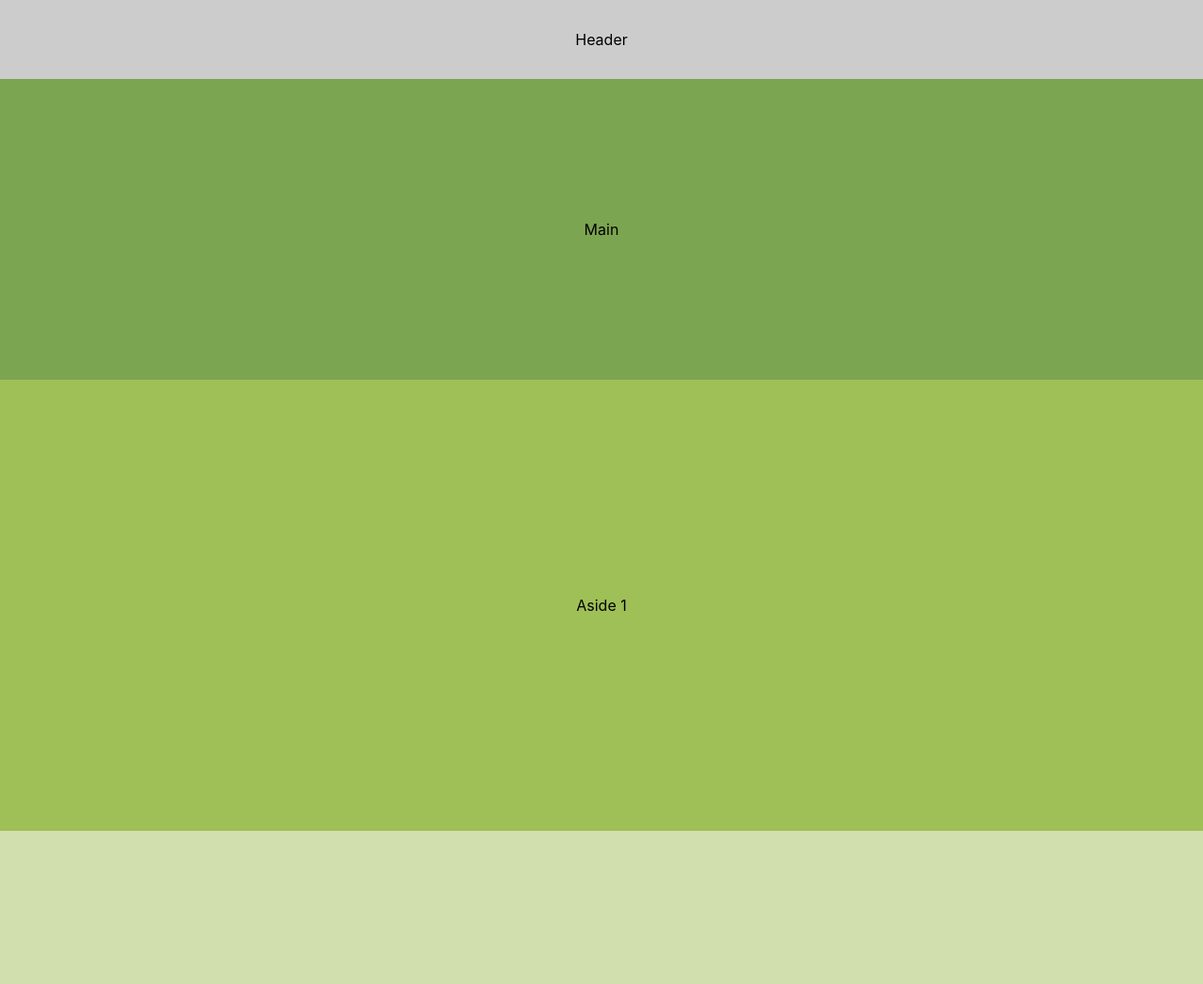
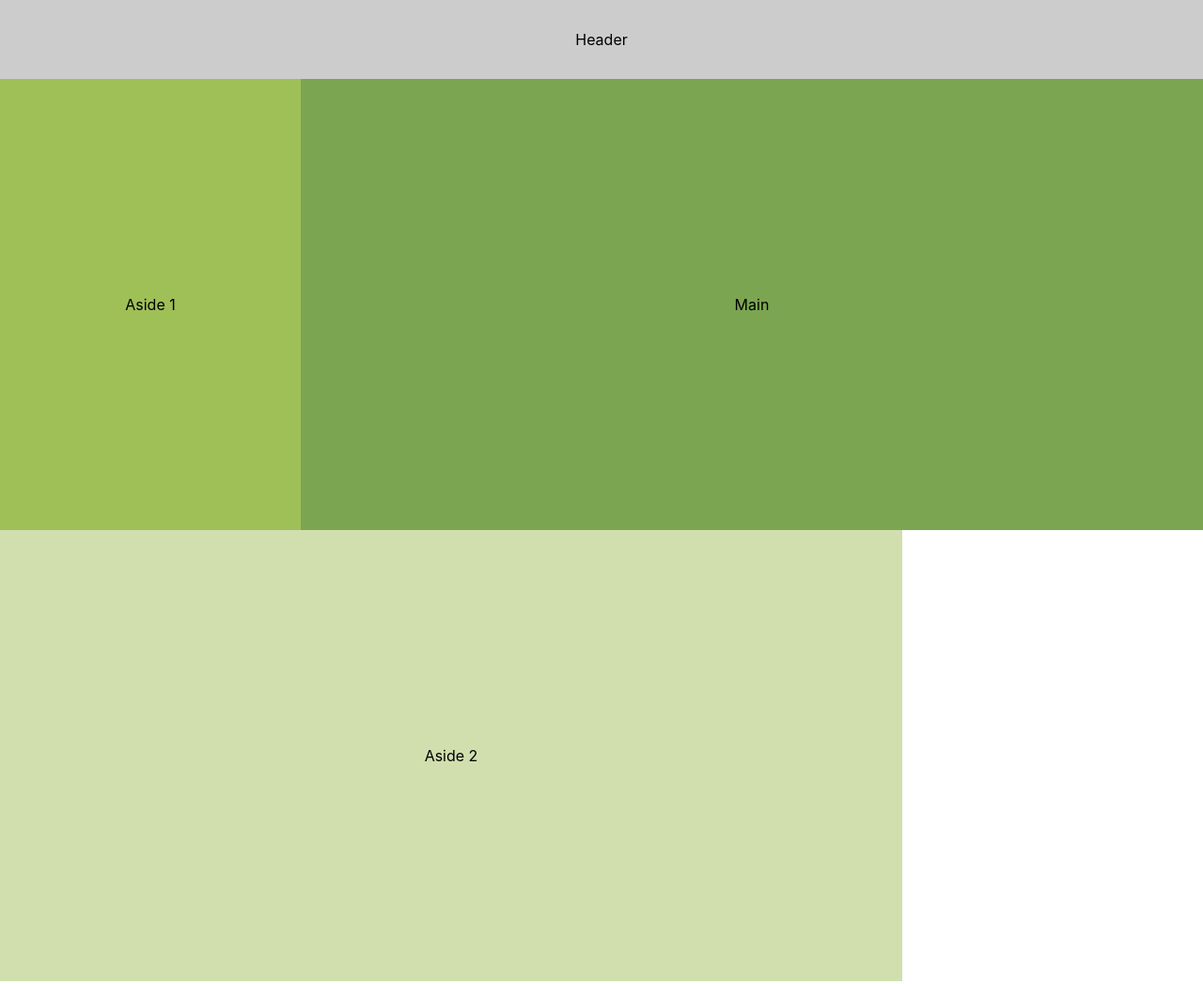
Before and after one commit to taylorbruton/hw2.0, a plain HTML site: page column-drop/index.html in a window 1280 px wide. Shown: the top 1047 px of the page at 94% size. Drawn offline with Linux system fonts and the light colour scheme.

Commit message:
Update column-drop.css

```diff
--- a/column-drop/column-drop.css
+++ b/column-drop/column-drop.css
@@ -42,11 +42,7 @@ aside + aside {
 }
 
 @media screen and (min-width: 768px) {
-    .container {
-        width: 100%;
-        display: flex;
-        flex-direction: row;
-        flex-wrap: wrap;
+
     }
 
 @media screen and (min-width: 1024px) {
@@ -54,5 +50,21 @@ aside + aside {
 }
 
 @media screen and (min-width: 1200px) {
-    /* Add Desktop Content Here */
+   .wrapper{
+        display: flex;
+        flex-wrap: wrap;
+
+  }
+  main{
+    width:75%;
+    order:2;
+  }
+  aside{
+    width:25%;
+    order:1;
+  }
+  aside+aside{
+    width:75%;
+    order:3;
+  }
 }
```
